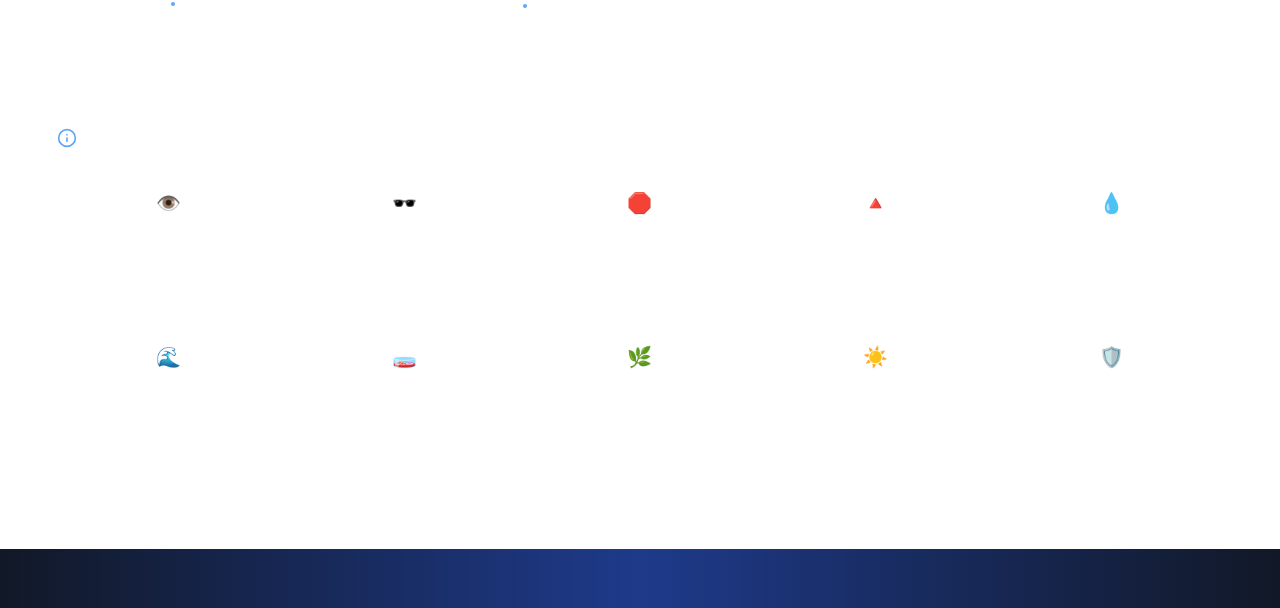
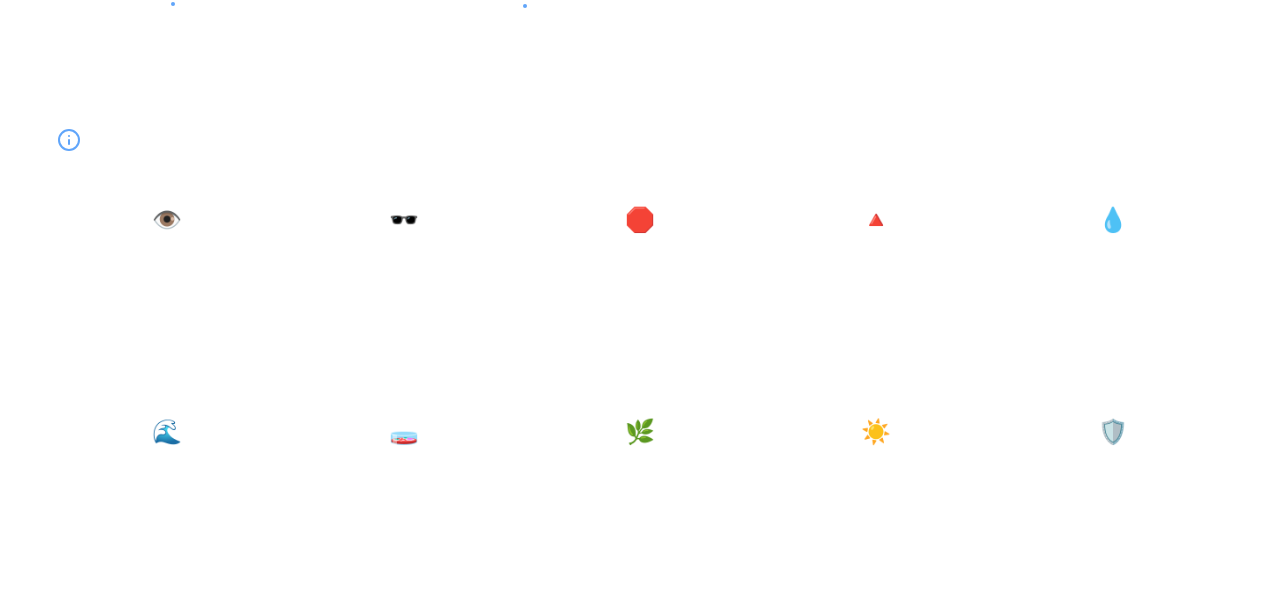
Before and after one commit to NabDBZ/OpiDrop, a React (Vite) app: page / in a window 1280 px wide. Shown: the part 1197-1805 px from the top of the page. Built offline with nearby package versions, Linux system fonts and the light colour scheme; a web font is replaced by a local one.

Commit message:
corrected margins and layout for mobile

```diff
--- a/src/components/DrugLegend.tsx
+++ b/src/components/DrugLegend.tsx
@@ -26,11 +26,11 @@ export function DrugLegend({ selectedCategories = [] }: DrugLegendProps) {
 
   return (
     <div className="glass-card p-3 sm:p-4 md:p-6 mb-6 sm:mb-8 rounded-xl">
-      <div className="flex items-center space-x-2 mb-3 sm:mb-4">
-        <Info className="h-4 w-4 sm:h-5 sm:w-5 text-blue-400" />
-        <span className="text-sm sm:text-base font-semibold text-white">{t('drugList.categoryLegend')}</span>
+      <div className="flex items-center space-x-2 mb-4 sm:mb-5">
+        <Info className="h-5 w-5 sm:h-6 sm:w-6 text-blue-400" />
+        <span className="text-base sm:text-lg font-semibold text-white">{t('drugList.categoryLegend')}</span>
       </div>
-      <div className="grid grid-cols-2 sm:grid-cols-3 lg:grid-cols-5 gap-2 sm:gap-3">
+      <div className="grid grid-cols-2 sm:grid-cols-3 lg:grid-cols-5 gap-3 sm:gap-4">
         {symbols.map(({ symbol, category }) => {
           const colors = drugColors[category as keyof typeof drugColors];
           const isSelected = selectedCategories.includes(category);
@@ -38,34 +38,34 @@ export function DrugLegend({ selectedCategories = [] }: DrugLegendProps) {
           return (
             <div
               key={symbol}
-              className="relative group min-h-[100px] sm:min-h-[120px] md:min-h-[140px]"
+              className="relative group min-h-[130px] sm:min-h-[140px] md:min-h-[160px]"
               data-category={category}
             >
-              <div className={`glass-card p-2 sm:p-3 md:p-4 h-full rounded-lg transition-all duration-200 ${
+              <div className={`glass-card p-3 sm:p-4 h-full rounded-lg transition-all duration-200 ${
                 isSelected ? `${colors.bg} ${colors.text} shadow-lg` : 'hover:bg-white/10'
               }`}>
                 {/* Checkmark Badge */}
-                <div className={`absolute -top-1.5 -right-1.5 w-6 h-6 rounded-full transform transition-all duration-200 ${
+                <div className={`absolute -top-1.5 -right-1.5 w-7 h-7 rounded-full transform transition-all duration-200 ${
                   isSelected ? 'scale-100 opacity-100' : 'scale-75 opacity-0'
                 }`}>
                   <div className={`absolute inset-0 ${colors.bg} border-2 border-white/20 rounded-full flex items-center justify-center shadow-lg`}>
-                    <Check className="w-4 h-4 text-white" />
+                    <Check className="w-5 h-5 text-white" />
                   </div>
                 </div>
 
                 <div className="flex flex-col items-center text-center h-full">
-                  <div className={`flex-shrink-0 w-7 h-7 sm:w-8 sm:h-8 md:w-10 md:h-10 rounded-lg sm:rounded-xl flex items-center justify-center mb-1.5 sm:mb-2 transition-colors ${
+                  <div className={`flex-shrink-0 w-10 h-10 sm:w-12 sm:h-12 md:w-14 md:h-14 rounded-xl sm:rounded-2xl flex items-center justify-center mb-2.5 sm:mb-3 transition-colors ${
                     isSelected ? 'bg-white/20' : `${colors.bg}`
                   }`}>
-                    <DrugSymbol symbol={symbol as any} className={`text-sm sm:text-base md:text-xl ${isSelected ? 'text-white' : ''}`} />
+                    <DrugSymbol symbol={symbol as any} className={`text-lg sm:text-xl md:text-2xl ${isSelected ? 'text-white' : ''}`} />
                   </div>
-                  <div className="flex-1 flex flex-col min-h-0">
-                    <div className={`font-medium text-[10px] sm:text-xs md:text-sm mb-0.5 sm:mb-1 break-words hyphens-auto ${
+                  <div className="flex-1 flex flex-col min-h-0 px-1 sm:px-2">
+                    <div className={`font-medium text-xs sm:text-sm md:text-base mb-1 sm:mb-1.5 break-words hyphens-auto ${
                       isSelected ? 'text-white' : 'text-white/90'
                     }`}>
                       {t(`categories.${category}`)}
                     </div>
-                    <div className={`text-[8px] sm:text-[10px] md:text-xs break-words hyphens-auto ${
+                    <div className={`text-[11px] sm:text-xs md:text-sm break-words hyphens-auto ${
                       isSelected ? 'text-white/80' : 'text-white/60'
                     }`}>
                       {t(`drugList.categoryDescriptions.${category}`)}
--- a/src/index.css
+++ b/src/index.css
@@ -136,13 +136,34 @@ body {
   }
 
   [data-category] {
-    min-height: 120px;
+    min-height: 130px;
   }
 
   .text-\[8px\],
-  .text-\[10px\] {
+  .text-\[10px\],
+  .text-\[11px\] {
     font-size: 0.75rem;
     line-height: 1.25;
+  }
+
+  /* Improve text alignment and spacing in legend cards */
+  [data-category] .glass-card {
+    padding: 1rem 0.75rem;
+  }
+
+  [data-category] .flex-col {
+    gap: 0.5rem;
+  }
+
+  /* Ensure proper text margins */
+  [data-category] .text-xs,
+  [data-category] .text-sm {
+    margin-bottom: 0.25rem;
+  }
+
+  /* Add proper spacing around icons */
+  [data-category] .flex-shrink-0 {
+    margin-bottom: 0.75rem;
   }
 }
 
```
